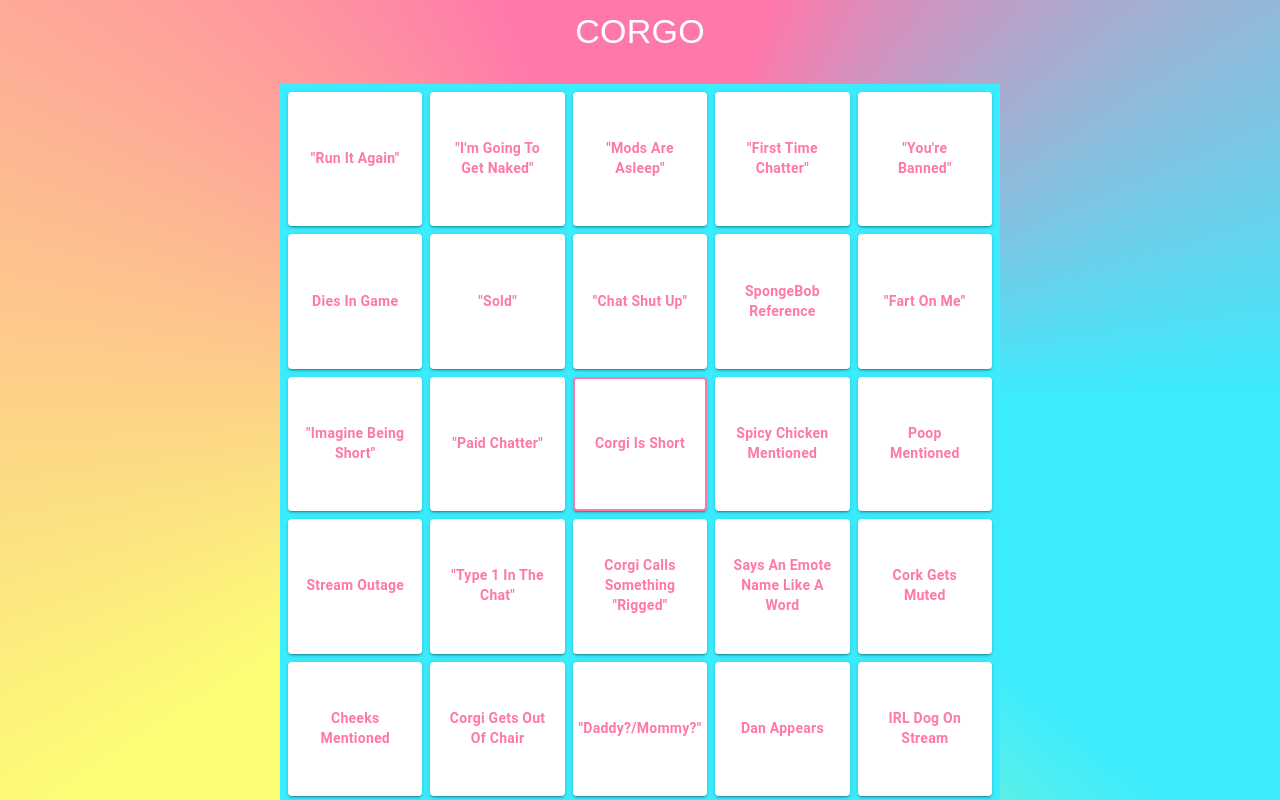
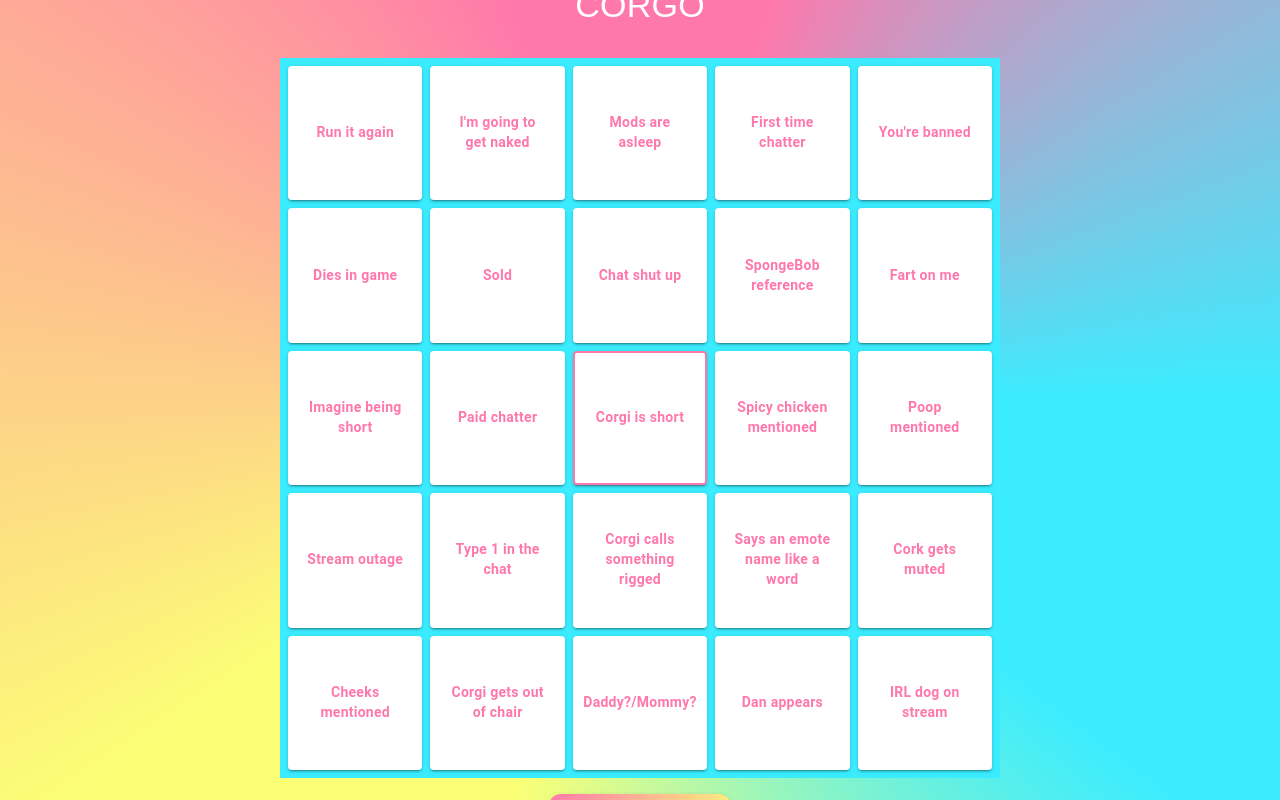
Before and after one commit to MeepsKitten/Corgo, a Vue app: page / in a window 1280 px wide. Built offline with nearby package versions, Linux system fonts and the light colour scheme.

Commit message:
added win detect

```diff
--- a/src/data/squares.json
+++ b/src/data/squares.json
@@ -1,60 +1,60 @@
 {
   "Free": [
-    "Corgi Is Short"
+    "Corgi is short"
   ],
   "Easy": [
-    "Poop Mentioned",
-    "Spicy Chicken Mentioned",
-    "Corgi Annoyed By Cork",
-    "\"You're Banned\"",
-    "\"Are You Kidding Me\"",
-    "Someone Gifts 5+ Subs",
-    "\"Sold\"",
-    "\"Run It Again\"",
-    "\"Mods Are Asleep\"",
-    "IRL Dog On Stream",
-    "Cheeks Mentioned",
-    "\"I'm Him\"",
-    "\"Paid Chatter\"",
-    "\"Type 1 In The Chat\"",
-    "\"No Shot\"",
-    "\"Chat Shut Up\"",
-    "Dies In Game",
-    "\"First Time Chatter\"",
-    "Says An Emote Name Like A Word"
+    "Poop mentioned",
+    "Spicy chicken mentioned",
+    "Corgi annoyed by cork",
+    "You're banned",
+    "Are you kidding me",
+    "Someone gifts 5+ subs",
+    "Sold",
+    "Run it again",
+    "Mods are asleep",
+    "IRL dog on stream",
+    "Cheeks mentioned",
+    "I'm him",
+    "Paid chatter",
+    "Type 1 in the chat",
+    "No shot",
+    "Chat shut up",
+    "Dies in game",
+    "First time chatter",
+    "Says an emote name like a word"
   ],
   "Medium": [
-    "Simping For Character",
-    "\"I'm Going To Get Naked\"",
-    "\"Fart On Me\"",
-    "\"Imagine Being Short\"",
-    "Corgi Calls Something \"Rigged\"",
-    "\"What's That Supposed To Mean?!\"",
-    "Dan Appears",
-    "Crabfest Mentioned",
-    "Jump Scared",
-    "Deez Nuts Joke",
-    "SpongeBob Reference",
-    "\"Daddy?/Mommy?\""
+    "Simping for character",
+    "I'm going to get naked",
+    "Fart on me",
+    "Imagine being short",
+    "Corgi calls something rigged",
+    "What's that supposed to mean?!",
+    "Dan appears",
+    "Crabfest mentioned",
+    "Jump scared",
+    "Deez nuts joke",
+    "SpongeBob reference",
+    "Daddy?/Mommy?"
   ],
   "Hard": [
-    "Complains About Bingo",
-    "Level 10 Hype Train",
-    "Corgi Gets Out Of Chair",
-    "\"You're All Banned\"",
-    "Cork Gets Muted",
-    "Something On Stream Breaks",
-    "Corgi Googles Something Small",
-    "Desk Slam",
-    "\"Chat I'm Hungyyy\"",
-    "\"I Don't Have A Problem\"",
-    "\"Game Of The Year\""
+    "Complains about bingo",
+    "Level 10 hype train",
+    "Corgi gets out of chair",
+    "You're all banned",
+    "Cork gets muted",
+    "Something on stream breaks",
+    "Corgi googles something small",
+    "Desk slam",
+    "Chat i'm hungyyy",
+    "I don't have a problem",
+    "Game of the year"
   ],
   "Rare": [
-    "Corgi Admits He's Short",
-    "Feet Paws On Stream",
-    "New 7TV Emote Added",
-    "Julune On Stream",
-    "Stream Outage"
+    "Corgi admits he's short",
+    "Feet paws on stream",
+    "New 7TV emote added",
+    "Julune on stream",
+    "Stream outage"
   ]
 }
--- a/src/pages/index.vue
+++ b/src/pages/index.vue
@@ -8,13 +8,21 @@
           </div>
           <div class="bingo-board">
             <div class="bingo-grid">
-              <v-card v-for="(cell, index) in bingoItems" :key="index" class="bingo-cell" :class="{ 'selected': cell.selected, 'free-space': cell.isFree && !cell.selected }" elevation="2" @click="toggleCell(index)">
+              <v-card v-for="(cell, index) in bingoItems" :key="index" class="bingo-cell" :class="{ 'selected': cell.selected, 'free-space': cell.isFree && !cell.selected, 'winning-cell': winningCells.includes(index) }" elevation="2" @click="toggleCell(index)">
                 <v-card-text class="text-center d-flex align-center justify-center">
                   <span>{{ cell.text }}</span>
                 </v-card-text>
               </v-card>
             </div>
           </div>
+          <v-btn
+            class="mt-4 new-board-btn"
+            color="#ff78ab"
+            @click="generateBingoBoard"
+            elevation="2"
+          >
+            New Board!
+          </v-btn>
         </div>
       </v-col>
     </v-row>
@@ -22,13 +30,15 @@
 </template>
 
 <script setup>
-import { ref, onMounted } from 'vue'
+import { ref, onMounted, computed } from 'vue'
 import squaresData from '@/data/squares.json'
 
 const bingoItems = ref([])
+const winningCells = ref([])
 
 const toggleCell = (index) => {
   bingoItems.value[index].selected = !bingoItems.value[index].selected
+  checkWinningLines()
 }
 
 const getRandomItem = (array, usedItems) => {
@@ -65,6 +75,36 @@ const generateBingoBoard = () => {
     { text: getRandomItem(squaresData['Free'], usedItems), selected: false, isFree: true },
     ...items.slice(12)
   ]
+
+  winningCells.value = []
+}
+
+const checkWinningLines = () => {
+  const lines = [
+    // Rows
+    [0, 1, 2, 3, 4],
+    [5, 6, 7, 8, 9],
+    [10, 11, 12, 13, 14],
+    [15, 16, 17, 18, 19],
+    [20, 21, 22, 23, 24],
+    // Columns
+    [0, 5, 10, 15, 20],
+    [1, 6, 11, 16, 21],
+    [2, 7, 12, 17, 22],
+    [3, 8, 13, 18, 23],
+    [4, 9, 14, 19, 24],
+    // Diagonals
+    [0, 6, 12, 18, 24],
+    [4, 8, 12, 16, 20]
+  ]
+
+  winningCells.value = []
+
+  lines.forEach(line => {
+    if (line.every(index => bingoItems.value[index].selected)) {
+      winningCells.value.push(...line)
+    }
+  })
 }
 
 onMounted(() => {
@@ -127,8 +167,25 @@ onMounted(() => {
   align-items: center;
   justify-content: center;
   aspect-ratio: 1;
-  transition: transform 0.3s ease;
+  transition: all 0.5s ease;
   background-color: white;
+  border: 2px solid transparent;
+  box-shadow: none;
+  position: relative;
+  overflow: hidden;
+}
+
+.bingo-cell::before {
+  content: '';
+  position: absolute;
+  top: 0;
+  left: 0;
+  right: 0;
+  bottom: 0;
+  background-color: #3becff;
+  opacity: 0;
+  transition: opacity 0.5s ease;
+  z-index: 0;
 }
 
 .bingo-cell:hover {
@@ -139,6 +196,8 @@ onMounted(() => {
   font-weight: bold;
   text-align: center;
   color: #ff78ab;
+  position: relative;
+  z-index: 1;
 }
 
 .selected {
@@ -151,4 +210,44 @@ onMounted(() => {
   box-shadow: 0 0 15px 10px #9c4a6a;
   color: #ff78ab;
 }
+
+.winning-cell {
+  border: 2px solid #ff78ab;
+  box-shadow: 0 0 20px 5px #ff78ab;
+  animation: winning-glow 2s infinite alternate;
+}
+
+.winning-cell::before {
+  opacity: 1;
+}
+
+@keyframes winning-glow {
+  0% {
+    box-shadow: 0 0 20px 5px #ff78ab;
+    transform: scale(0.95);
+  }
+  100% {
+    box-shadow: 0 0 30px 10px #ff78ab;
+    transform: scale(0.90);
+  }
+}
+
+.new-board-btn {
+  font-family: 'Baloo 2', cursive, sans-serif;
+  color: white;
+  font-size: 2vmin;
+  padding: 2vmin 4vmin;
+  background: linear-gradient(135deg, #ff78ab, #fcff76);
+  border-radius: 12px;
+  box-shadow: 0px 4px 8px rgba(0, 0, 0, 0.2);
+  transition: all 0.3s ease;
+  display: flex;
+  align-items: center;
+  justify-content: center;
+}
+
+.new-board-btn:hover {
+  transform: scale(1.05);
+  box-shadow: 0px 6px 12px rgba(0, 0, 0, 0.3);
+}
 </style>
```
